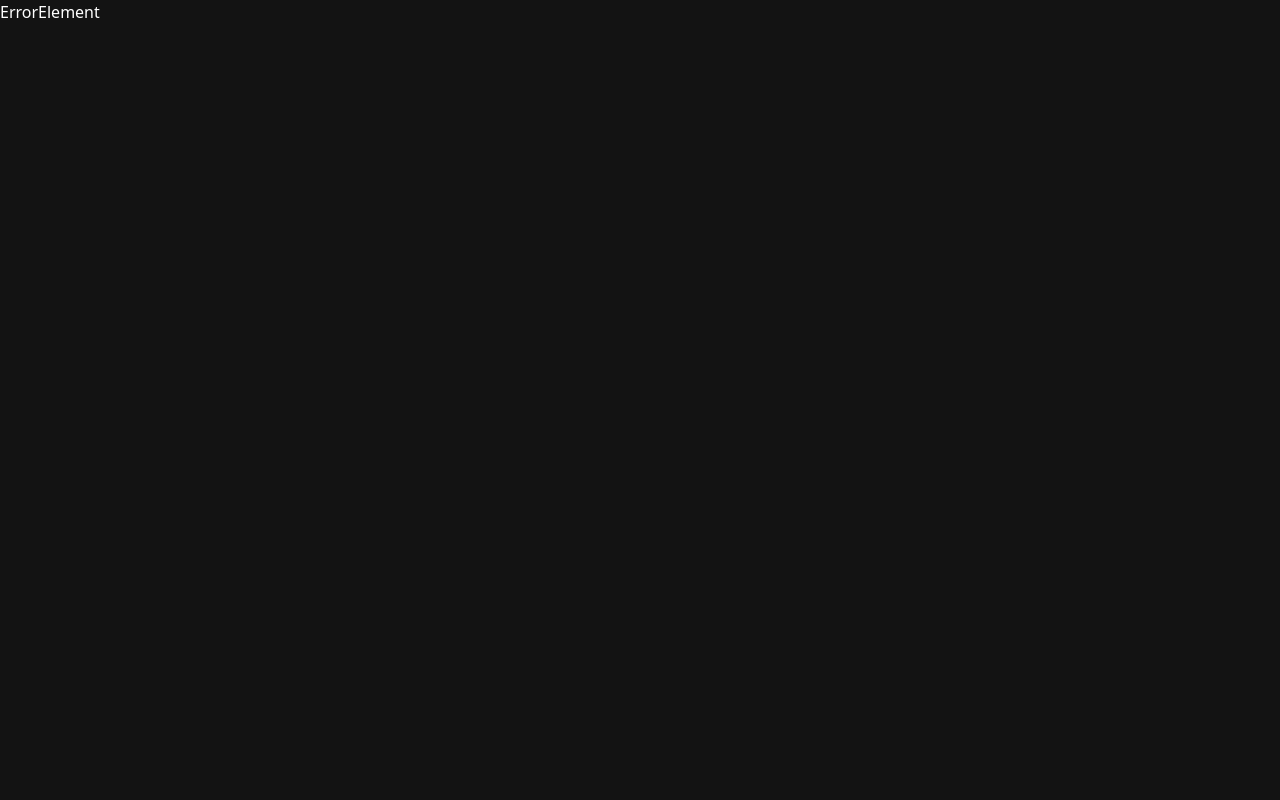
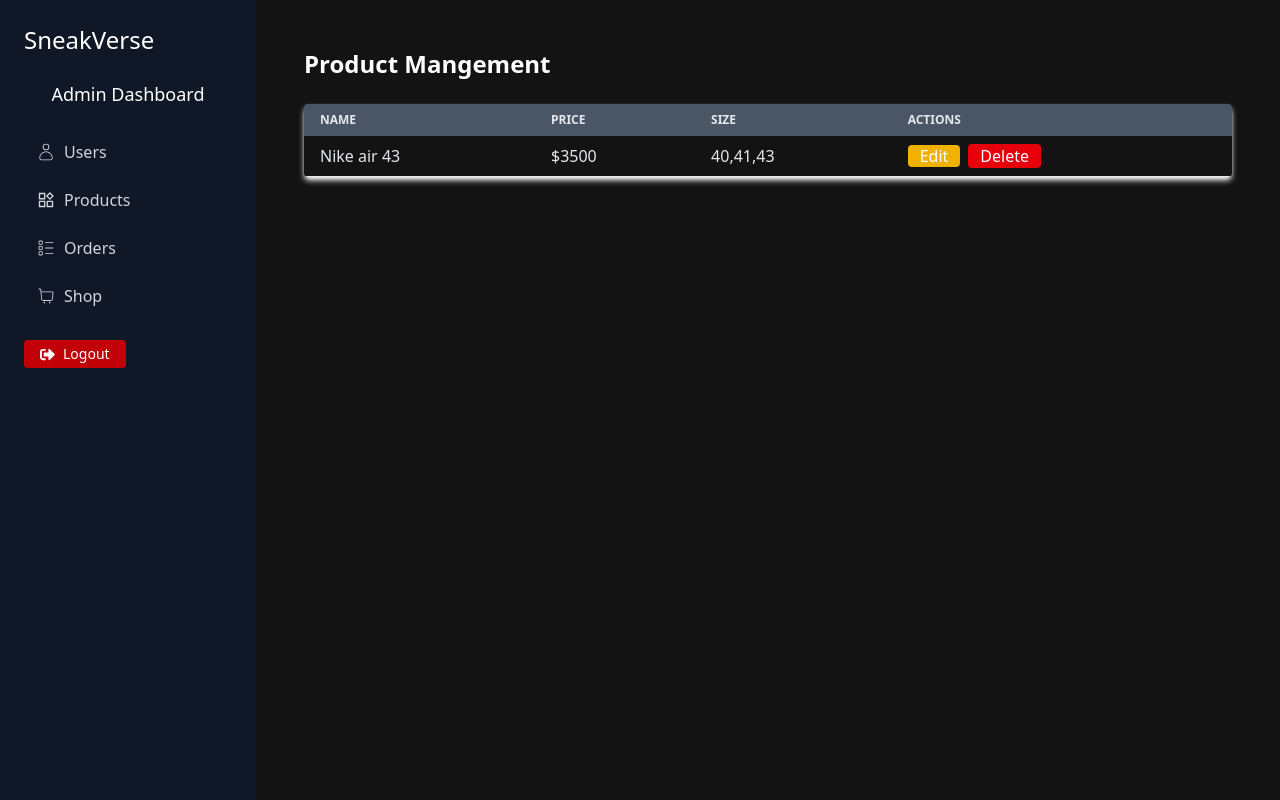
Before and after one commit to showorv/Sneakverse, a React (Vite) app in the folder Frontend/my-app/: page /admin/products in a window 1280 px wide. Before the commit this address had no page. Built offline with nearby package versions, Linux system fonts and the light colour scheme.

Commit message:
productmanage

```diff
--- a/Frontend/my-app/src/App.jsx
+++ b/Frontend/my-app/src/App.jsx
@@ -17,6 +17,7 @@ import { MyOrder } from './pages/MyOrder'
 import { AdminLayout } from './components/Admin/AdminLayout'
 import { AdminHome } from './pages/AdminHome'
 import { UserManage } from './components/Admin/UserManage'
+import { ProductManege } from './components/Admin/ProductManege'
 
 export const App = () => {
 
@@ -97,6 +98,10 @@ export const App = () => {
           path:"users",
           element:<UserManage />
         },
+        {
+          path:"products",
+          element:<ProductManege />
+        },
       ]
 
     }
--- a/Frontend/my-app/src/components/Admin/AdminSidebar.jsx
+++ b/Frontend/my-app/src/components/Admin/AdminSidebar.jsx
@@ -34,7 +34,7 @@ export const AdminSidebar = () => {
                 <span>Users</span>
 
             </NavLink>
-            <NavLink to="/admin/user"
+            <NavLink to="/admin/products"
             className={({isactive})=> isactive?"bg-gray-700 text-white py-2 px-3 rounded flex items-center space-x-2":" text-gray-300 hover:bg-gray-700 hover:text-white py-2 px-3 flex items-center space-x-2 rounded"}>
                 <AiOutlineProduct size={20}/>
 
--- /dev/null
+++ b/Frontend/my-app/src/components/Admin/ProductManege.jsx
@@ -0,0 +1,66 @@
+import React from 'react'
+import { Link } from 'react-router-dom'
+
+export const ProductManege = () => {
+
+    const products = [
+        {
+            _id:1243,
+            name:"Nike air 43",
+            price:3500,
+            size:"40,41,43"
+        }
+    ]
+    const  handleDeleteproduct=(productId)=>{
+        if(window.confirm("Are you sure to delete this user?")){
+            console.log("user delete ",productId);
+        }
+
+    }
+  return (
+    <div className='max-w-7xl mx-auto p-6'>
+        <h2 className='text-lg md:text-2xl font-bold mb-6'>Product Mangement</h2>
+        <div className='overflow-x-auto shadow-md shadow-white sm:rounded '>
+            <table className='min-w-full text-left text-gray-200'>
+                <thead className='bg-gray-600 text-xs uppercase text-gray-200'>
+                    <tr>
+                        <th className='py-2 px-4'>Name</th>
+                        <th className='py-2 px-4'>Price</th>
+                        <th className='py-2 px-4'>Size</th>
+                        <th className='py-2 px-4'>Actions</th>
+                    </tr>
+                </thead>
+
+                <tbody>
+                    {products.length>0?
+                    (
+                        products.map((product)=>{
+                            return(
+                                <tr key={product._id}
+                                className='border-b hover:bg-gray-400 cursor-pointer'>
+                                    <td className='py-2 px-4 font-medium text-gray-200 whitespace-nowrap'>{product.name}</td>
+                                    <td className='py-2 px-4'>${product.price}</td>
+                                    <td className='py-2 px-4'>{product.size}</td>
+                                    <td className='py-2 px-4'>
+                                        <Link to={`/admin/products/${product._id}/edit`}
+                                        className="bg-yellow-500 text-white px-3  rounded hover:bg-yellow-600 mr-2"
+                                        >Edit</Link>
+                                        <button onClick={()=> handleDeleteproduct(product._id)}
+                                    className='bg-red-600 text-white px-3 rounded hover:bg-red-700 cursor-pointer'>Delete</button>
+                                    </td>
+
+                                </tr>
+                            )
+                        })
+                    ):(
+                        <tr>
+                            <td colSpan={4} className='p-2 text-center text-gray-200'>No products avaiable</td>
+                        </tr>
+                    )}
+                </tbody>
+            </table>
+        </div>
+
+    </div>
+  )
+}
```
